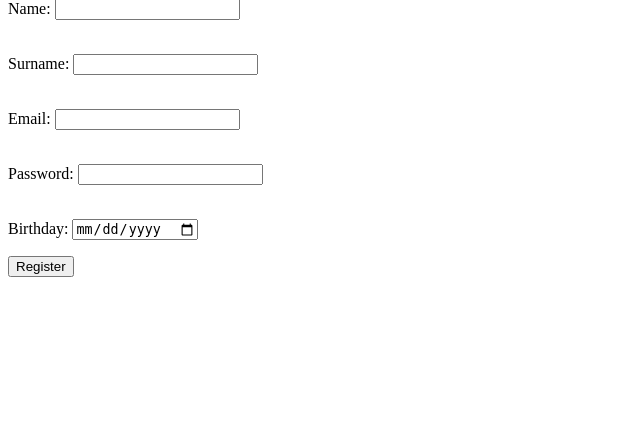
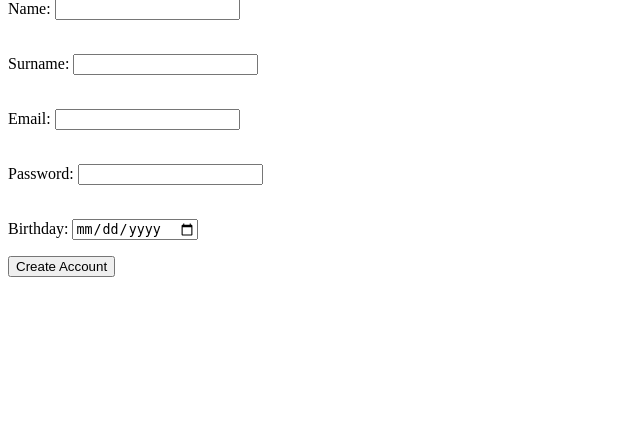
Before and after one commit to PanagiotisChatzidavitidis/University_Library, a Flask app: page /sign_up in a window 1280 px wide. Shown: the part 81-527 px from the top of the page, without its empty margins (0-640 px from the left). Run offline with Flask 3, Linux system fonts and the light colour scheme.

Commit message:
small patch

```diff
--- a/app.py
+++ b/app.py
@@ -34,7 +34,6 @@ x=''
 
 def connect_to_db():
     try:
-        #print(pymongo.__version__)
         client = MongoClient(MONGO_HOST, MONGO_PORT)
         db = client[MONGO_DB]
         return db
@@ -44,7 +43,7 @@ def connect_to_db():
 
 @app.route('/home')
 def home():
-    # Render the home page template
+    # Render the home
     return render_template('./home.html')
 
 @app.route('/sign_up', methods=['GET', 'POST'])
@@ -53,21 +52,20 @@ def register_form():
 
 @app.route('/sign_up2', methods=['GET', 'POST'])
 def registerpage():
-    # Get user inputs from the request form data
+    # Gather inputs
     name = request.form.get('name')
     surname= request.form.get('surname')
     email = request.form.get('email')
     password = request.form.get('password')
     birthday = request.form.get('birthday')
 
-
-    # Connect to MongoDB
+    #MongoDB Connection
     try:
         client = MongoClient(MONGO_HOST, MONGO_PORT)
         db = client[MONGO_DB]
         collection = db['users']
 
-        # Create a new user document
+        # User Creation
         user = {
             'name': name,
             'surname': surname,
@@ -81,7 +79,7 @@ def registerpage():
         result = collection.insert_one(user)
 
         if result.inserted_id:
-            return '<h4> Your account has been created successfully!</p><a href="login_form"><button>Login</button></h4>'
+            return '<h4> Your account has been created successfully!</p><a href="sign_in"><button>Login</button></h4>'
         else:
             return 'Failed to create user'
     except Exception as e:
--- a/templates/sign_up.html
+++ b/templates/sign_up.html
@@ -16,7 +16,7 @@
         <input type="password" id="password" name="password"><br><br></p>
         <p><label for="birthday">Birthday:</label>
         <input type="date" id="birthday" name="birthday"></p>
-        <input type="submit" value="Register">
+        <input type="submit" value="Create Account">
     </form>
 </body>
 </html>
```
